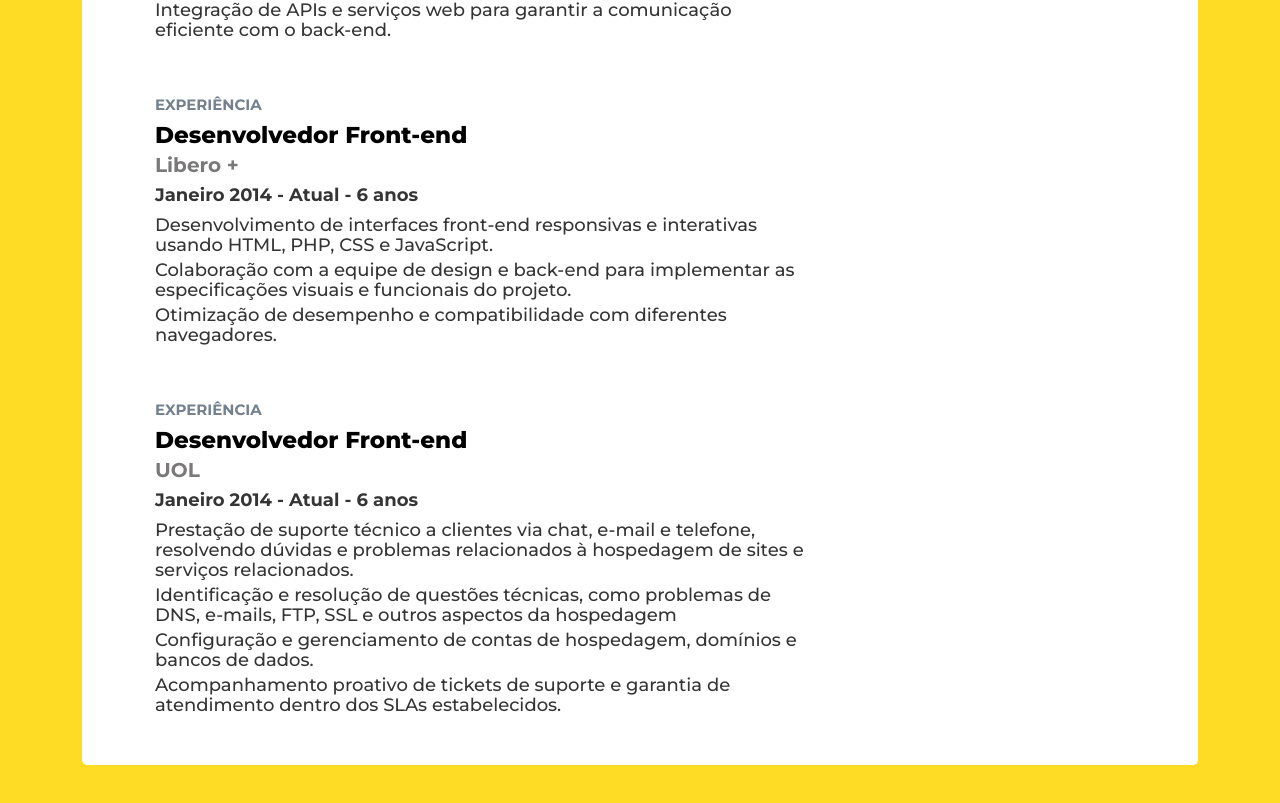
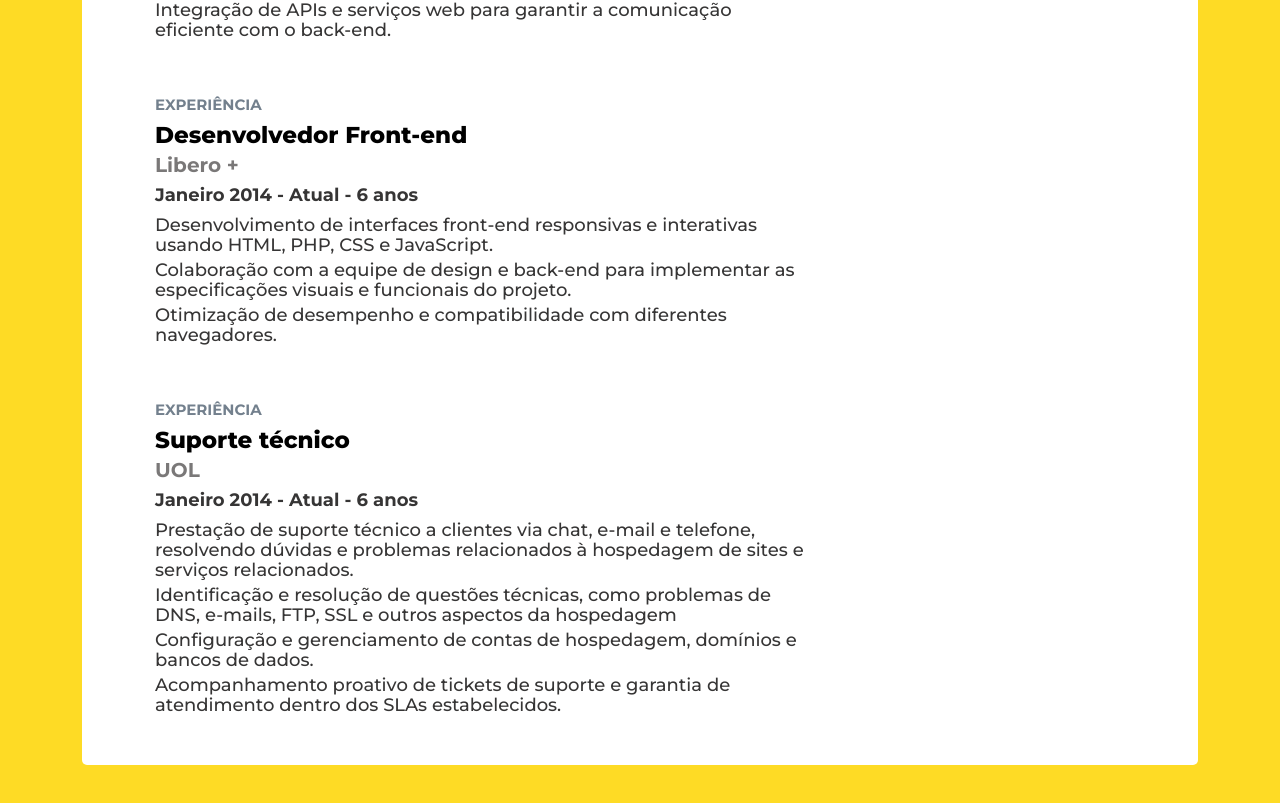
Before and after one commit to EdilsonBaggio/card-dev-react, a React (Create React App) app: page / in a window 1280 px wide. Shown: the part 919-1722 px from the top of the page. Built offline with nearby package versions, Linux system fonts and the light colour scheme; no server answers.

Commit message:
Adicionado experiências

```diff
--- a/src/components/index.js
+++ b/src/components/index.js
@@ -161,7 +161,7 @@ export function ConteudoHome() {
                         </div>
                         <div className="col-sm-12 content-left">
                             <h2>Experiência</h2>
-                            <h3>Desenvolvedor Front-end</h3>
+                            <h3>Suporte técnico</h3>
                             <h4>UOL</h4>
                             <span>Janeiro 2014 - Atual - 6 anos</span>
                             <p>Prestação de suporte técnico a clientes via chat, e-mail e telefone, resolvendo dúvidas e problemas relacionados à hospedagem de sites e serviços relacionados.</p>
```
